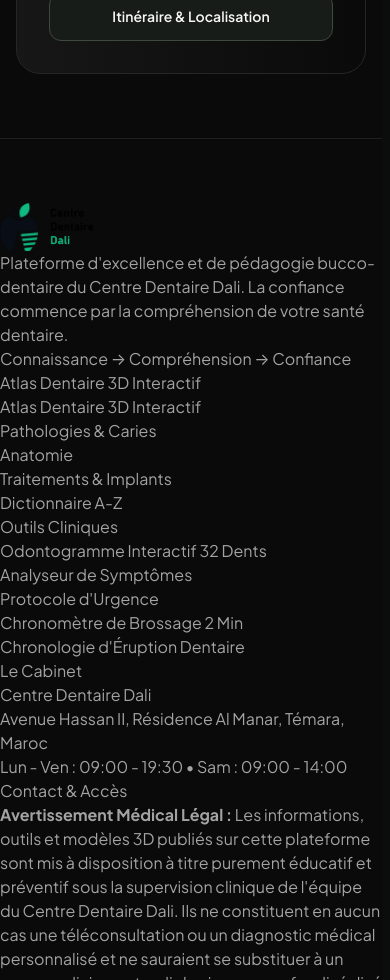
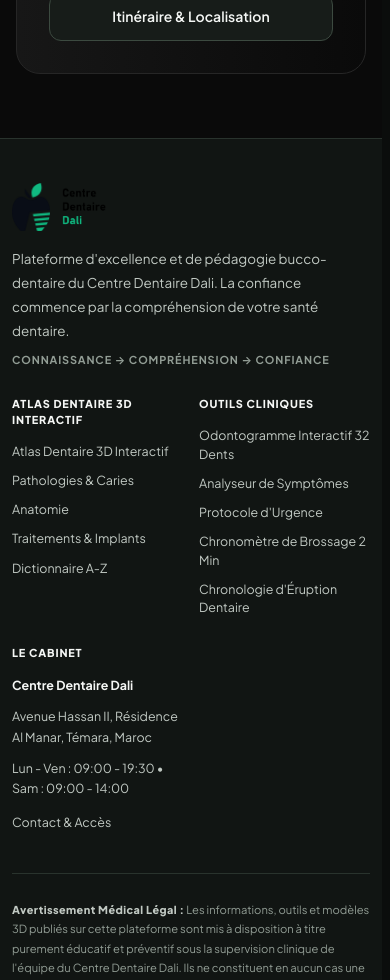
Before and after one commit to marvenpiadri/DrDali, an Angular app: page / in a window 390 px wide. Shown: the part 11020-12000 px from the top of the page. Built offline with nearby package versions, Linux system fonts and the light colour scheme; no server answers; a web font is replaced by a local one.

Commit message:
Unify responsive footer with the shared design system

```diff
--- a/src/app/components/footer/footer.css
+++ b/src/app/components/footer/footer.css
@@ -1,17 +1,41 @@
 .footer-root {
-  background-color: #0a0a0a;
-  color: #a3a3a3;
-  border-top: 1px solid #1f1f1f;
-  padding-top: 4rem;
-  padding-bottom: 3rem;
-  transition: background-color 0.2s ease;
+  padding-block: clamp(2.75rem, 5vw, 4.25rem) 2rem;
+  color: var(--text-secondary);
+  background: var(--surface);
+  border-top: 1px solid var(--border-subtle);
 }
-
-.footer-link {
-  color: #a3a3a3;
-  transition: color 0.15s ease;
+.footer-inner { width: min(100% - 2.5rem, 80rem); margin-inline: auto; }
+.footer-grid {
+  display: grid; grid-template-columns: minmax(15rem, 1.8fr) repeat(3, minmax(8rem, 1fr));
+  gap: clamp(1.5rem, 3vw, 2.75rem); padding-bottom: 2.5rem;
+  border-bottom: 1px solid var(--border-subtle);
 }
-
-.footer-link:hover {
-  color: #ffffff;
+.footer-brand { grid-column: span 1; }
+.footer-description { max-width: 30rem; margin-top: 1rem; color: var(--text-secondary); font-size: .84rem; line-height: 1.8; }
+.footer-note { padding-top: .5rem; color: var(--text-muted); font-size: .68rem; font-weight: 700; letter-spacing: .08em; text-transform: uppercase; }
+.footer-column { display: flex; flex-direction: column; align-items: flex-start; gap: .85rem; }
+.footer-column-title { margin: 0; color: var(--text-primary); font-size: .72rem; font-weight: 800; letter-spacing: .08em; text-transform: uppercase; }
+.footer-links { display: grid; gap: .65rem; margin: 0; padding: 0; list-style: none; color: var(--text-secondary); font-size: .78rem; }
+.footer-contact { display: grid; gap: .65rem; color: var(--text-secondary); font-size: .78rem; line-height: 1.65; }
+.footer-contact p { margin: 0; }
+.footer-clinic-name { color: var(--text-primary); font-weight: 700; }
+.footer-contact-action { padding-top: .2rem; }
+.footer-link { color: var(--text-secondary); text-decoration: none; text-underline-offset: .2em; transition: color .16s ease; }
+.footer-link:hover { color: var(--accent-strong); text-decoration: underline; }
+.footer-disclaimer { max-width: 58rem; padding-block: 1.6rem; border-bottom: 1px solid var(--border-subtle); color: var(--text-muted); font-size: .7rem; line-height: 1.75; }
+.footer-disclaimer p { margin: 0; }
+.footer-disclaimer-title { color: var(--text-secondary); font-size: .68rem; font-weight: 800; letter-spacing: .04em; }
+.footer-bottom { display: flex; align-items: center; justify-content: space-between; gap: 1rem; padding-top: 1.5rem; color: var(--text-muted); font-size: .75rem; }
+.footer-bottom p { margin: 0; }
+.footer-bottom-links { display: flex; align-items: center; gap: 1.5rem; }
+@media (max-width: 900px) {
+  .footer-grid { grid-template-columns: repeat(2, minmax(0, 1fr)); gap: 2rem 1.5rem; }
+  .footer-brand { grid-column: 1 / -1; }
 }
+@media (max-width: 560px) {
+  .footer-inner { width: calc(100% - 1.5rem); }
+  .footer-grid { grid-template-columns: repeat(2, minmax(0, 1fr)); gap: 1.75rem 1rem; }
+  .footer-column-title { font-size: .68rem; }
+  .footer-bottom { align-items: flex-start; flex-direction: column; }
+  .footer-bottom-links { flex-wrap: wrap; gap: 1rem; }
+}
```
